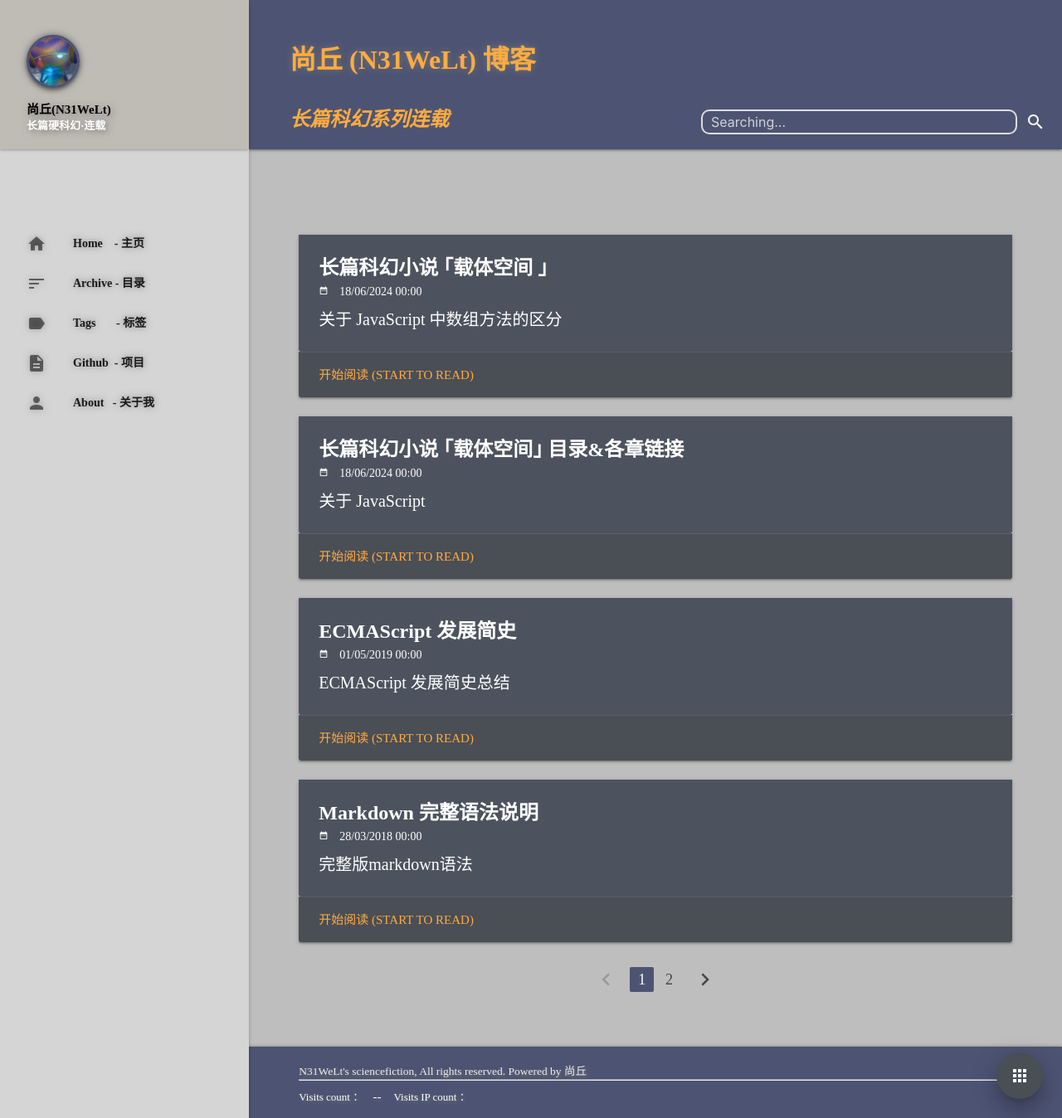
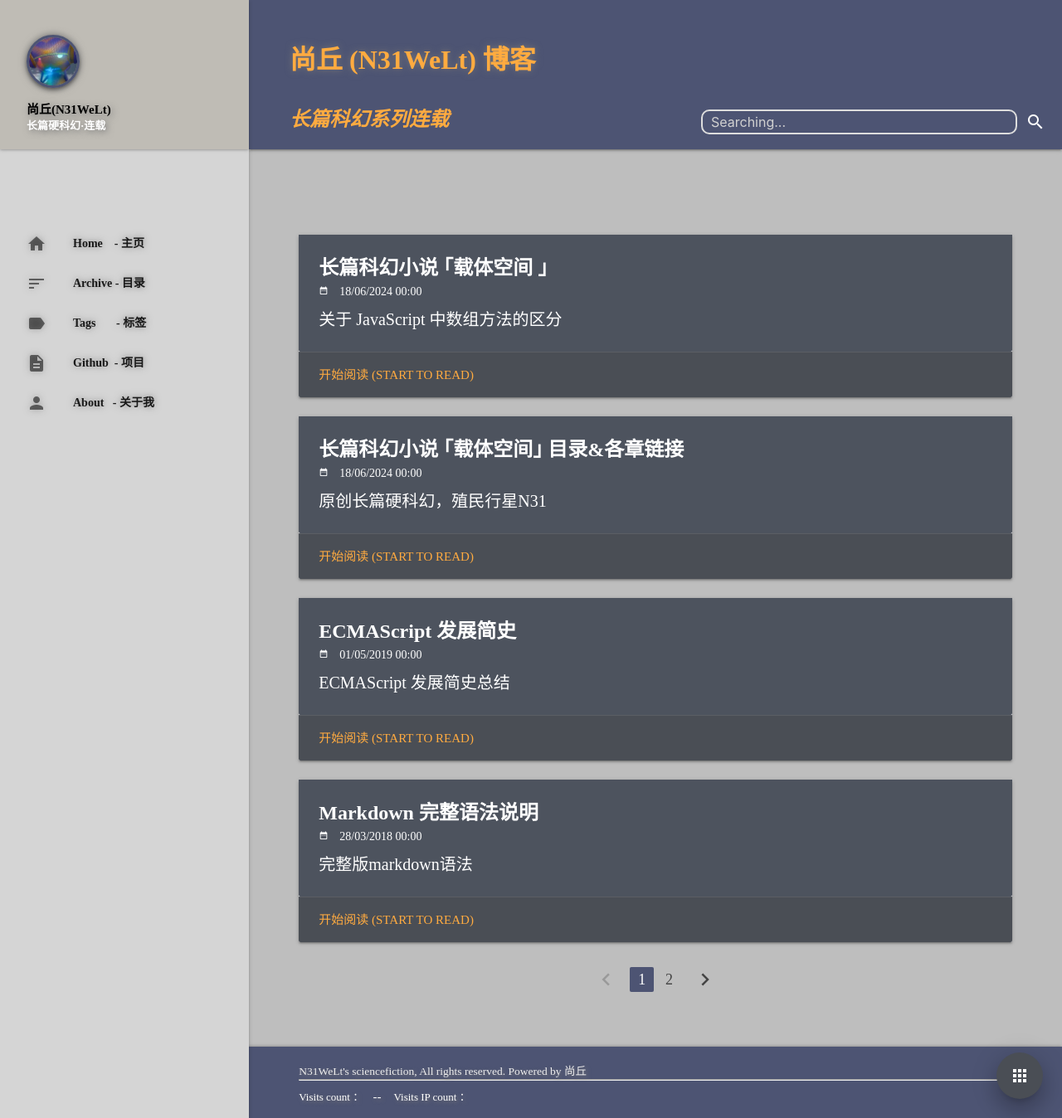
Before and after one commit to keepwalk/keepwalk.github.io, a Jekyll site: the page built from index.html, in a window 1280 px wide and 1348 px high. Shown: the whole window at 83% size. Built offline with Jekyll 4.4.1, drawn with Linux system fonts in a browser that asks for light colours; nearby versions of some CDN libraries; library files that are not in the unit come from our copies; the list of posts is cut into pages by our own code; comment, search, counter and statistics services are not loaded.

Commit message:
Update 2024-06-18-SFC-CarrierSpace.md

```diff
--- a/_posts/2024-06-18-SFC-CarrierSpace.md
+++ b/_posts/2024-06-18-SFC-CarrierSpace.md
@@ -3,7 +3,7 @@ title: 长篇科幻小说 ｢载体空间｣ 目录&各章链接
 layout: post
 categories: ｢载体空间｣
 tags: 科幻小说
-excerpt: 关于 JavaScript
+excerpt: 原创长篇硬科幻，殖民行星N31
 ---
 ###### *点击以下链接，阅读｢载体空间｣：*
 <a style="color:purple;" href="carrier_space_chapter_0.html" target="_blank"> <b>长篇科幻小说 ｢载体空间｣ 目录&各章链接</b> </a>
```
